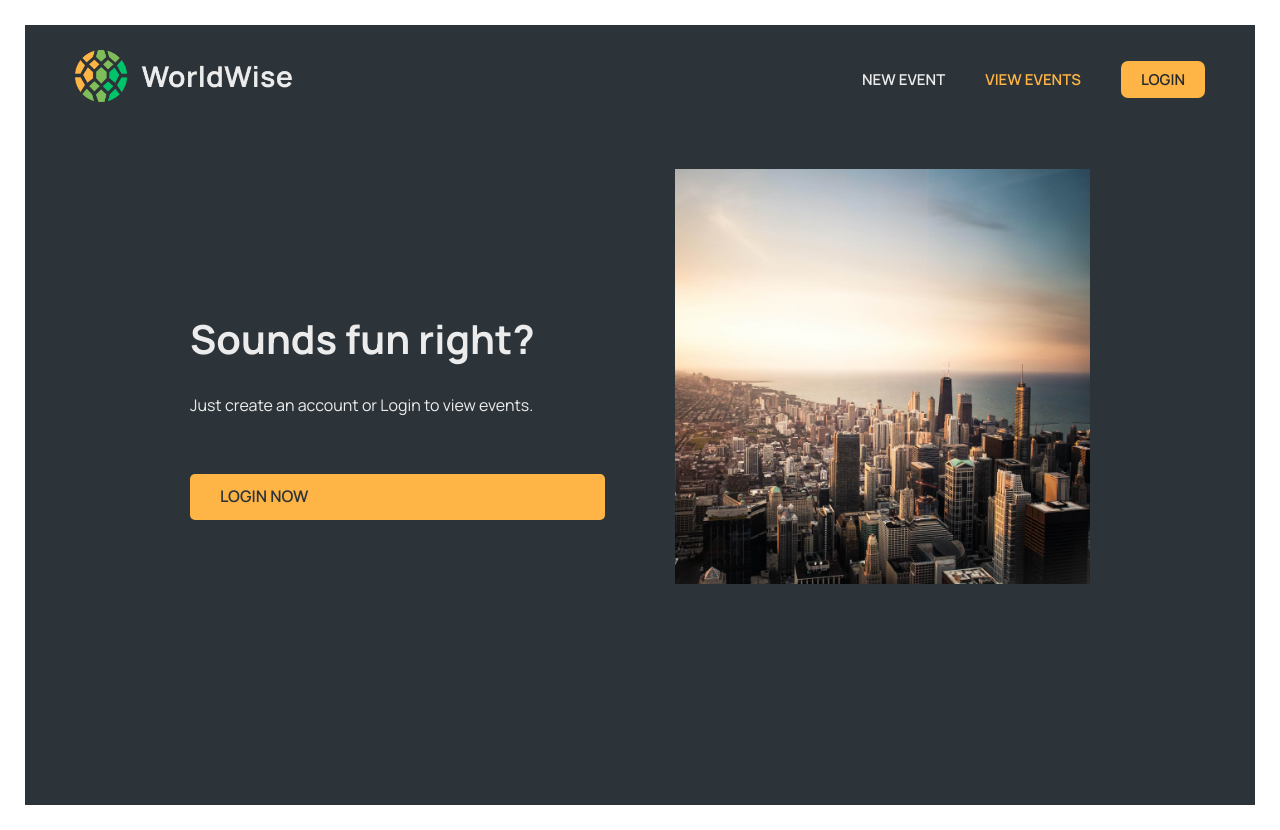
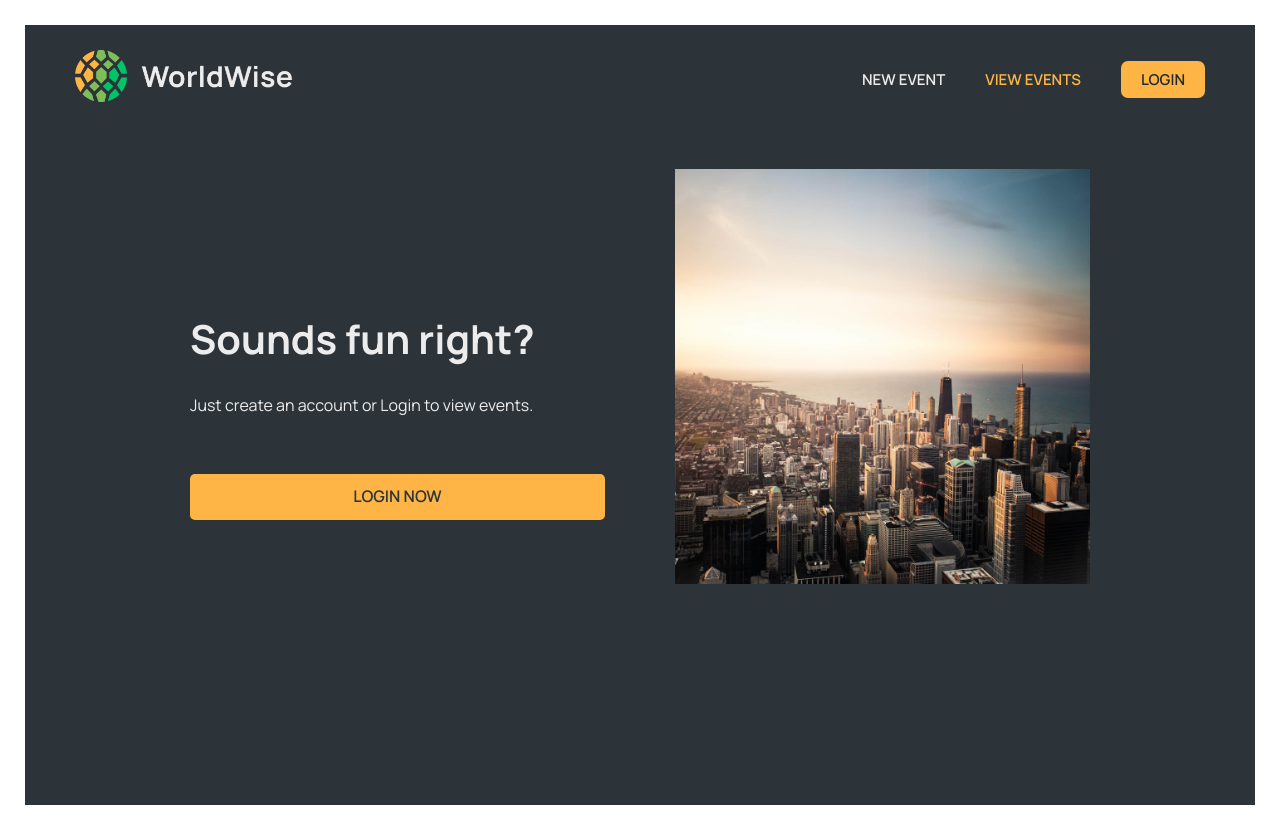
Before and after one commit to AkhilGuretia/Worldwise-events, a React (Vite) app: page /events-listing in a window 1280 px wide. Built offline with nearby package versions, Linux system fonts and the light colour scheme.

Commit message:
cleaning up some styles

```diff
--- a/src/pages/CreateEventForm.jsx
+++ b/src/pages/CreateEventForm.jsx
@@ -1,5 +1,5 @@
 import PageNav from "../components/PageNav";
-import styles from "./AboutEventListings.module.css";
+import styles from "./AboutEvents.module.css";
 import { Link } from "react-router-dom";
 
 const CreateEventForm = () => {
--- a/src/pages/EventListings.jsx
+++ b/src/pages/EventListings.jsx
@@ -1,5 +1,5 @@
 import PageNav from "../components/PageNav";
-import styles from "./AboutEventListings.module.css";
+import styles from "./AboutEvents.module.css";
 import { Link } from "react-router-dom";
 
 const EventListings = () => {
@@ -20,7 +20,7 @@ const EventListings = () => {
         <Link
           to="/login"
           className="cta"
-          style={{ position: "relative", top: "-200px" }}
+          style={{ position: "relative", top: "-200px", textAlign: "center" }}
         >
           Login now
         </Link>
```
Also changed, not shown: src/pages/AboutEvents.module.css (renamed from src/pages/AboutEventListings.module.css).
